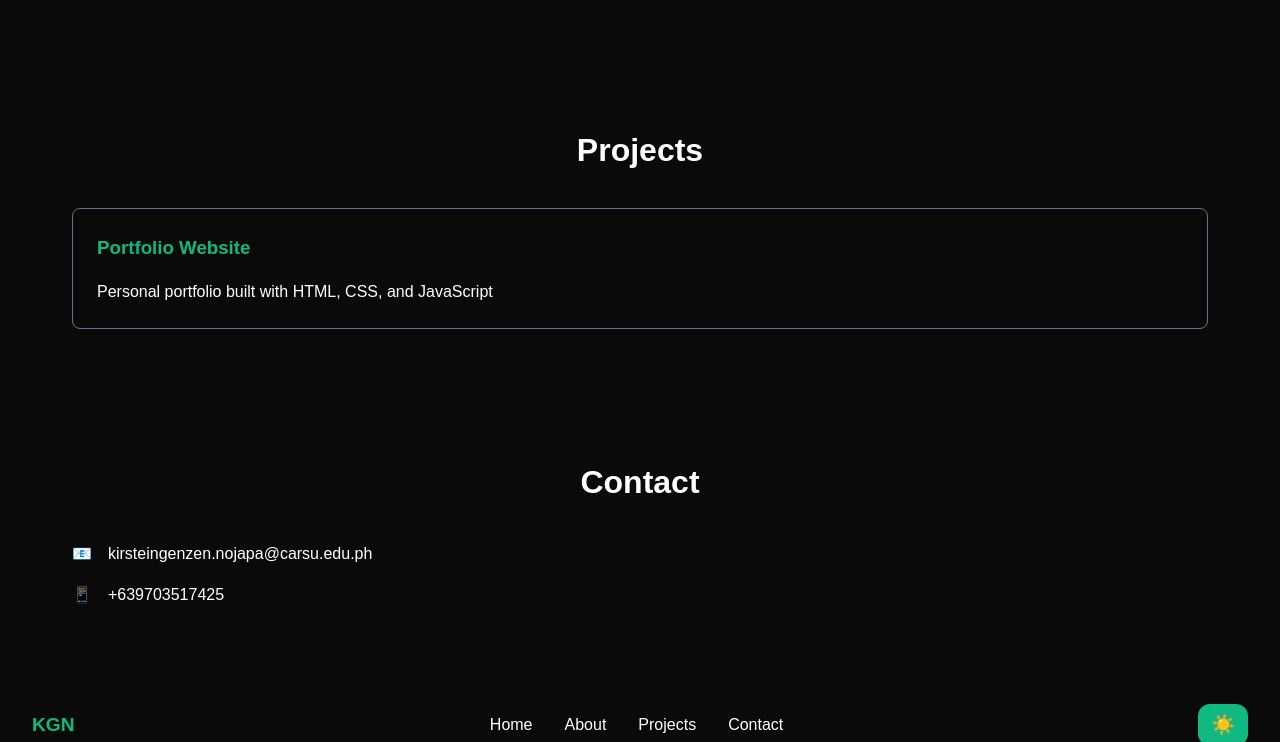
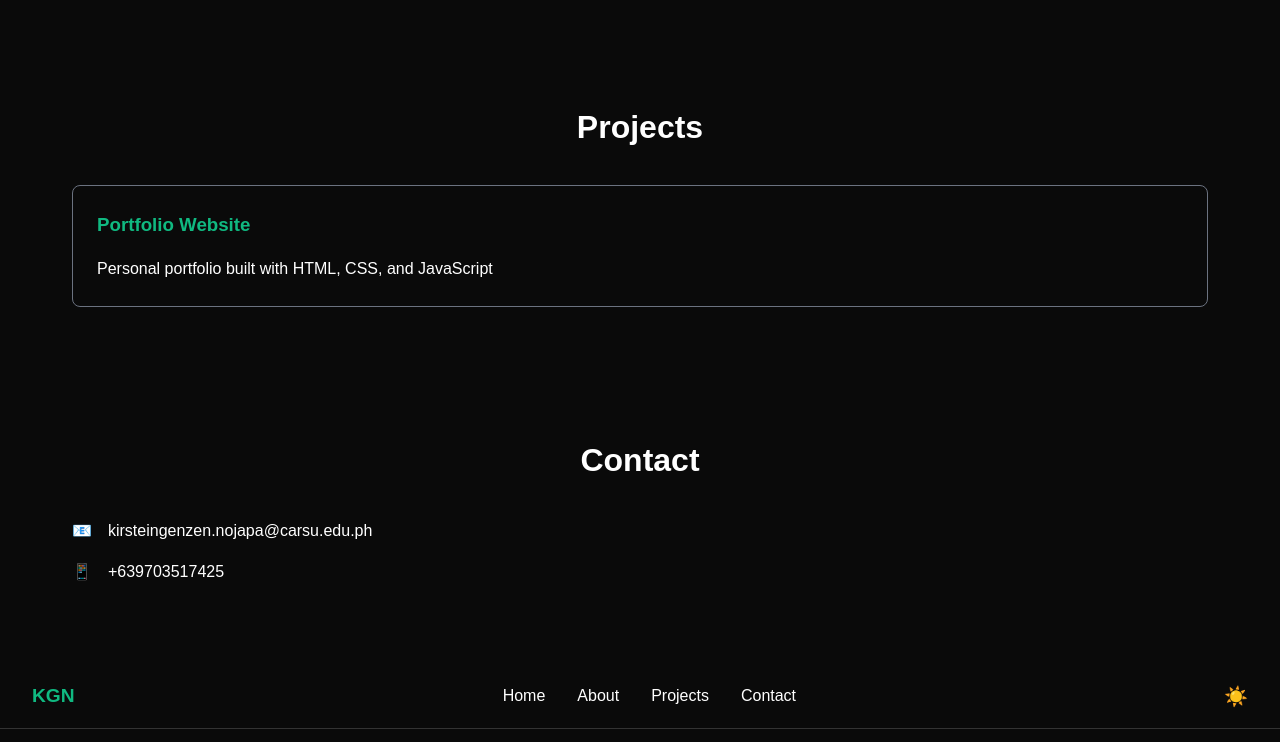
Before and after one commit to kirsteingenzennojapa/Nojapa-Portfolio, a plain HTML site: page index.html in a window 1280 px wide. Shown: the part 2058-2800 px from the top of the page. Drawn offline with Linux system fonts and the light colour scheme.

Commit message:
Update styles.css

```diff
--- a/styles.css
+++ b/styles.css
@@ -4,27 +4,23 @@
   --accent: #059669;
   --secondary: #4b5563;
 }
-
 [data-theme="dark"] {
   --bg: #0a0a0a;
   --text: #ffffff;
   --accent: #10b981;
   --secondary: #6b7280;
 }
-
 [data-theme="light"] {
   --bg: #ffffff;
   --text: #000000;
   --accent: #059669;
   --secondary: #4b5563;
 }
-
 * {
   margin: 0;
   padding: 0;
   box-sizing: border-box;
 }
-
 body {
   font-family: Arial, sans-serif;
   background: var(--bg);
@@ -32,73 +28,53 @@ body {
   line-height: 1.6;
   transition: all 0.3s;
 }
-
 nav {
   display: flex;
   justify-content: space-between;
   align-items: center;
   padding: 1rem 2rem;
-  border-bottom: 1px solid var(--secondary);
+  border-bottom: 1px solid #333;
 }
-
 .logo {
   font-size: 1.2rem;
   font-weight: bold;
   color: var(--accent);
 }
-
 .nav-links {
   display: flex;
   list-style: none;
   gap: 2rem;
 }
-
 .nav-links a {
   color: var(--text);
   text-decoration: none;
 }
-
 .theme-toggle {
-  background: var(--accent);
+  background: none;
   border: none;
   font-size: 1.2rem;
   cursor: pointer;
-  color: #fff;
-  padding: 0.6rem 0.8rem;
-  border-radius: 12px;
-  transition: all 0.3s ease;
 }
-
-.theme-toggle:hover {
-  background: #047857;
-  transform: scale(1.05);
-}
-
 section {
   padding: 4rem 2rem;
   max-width: 1200px;
   margin: 0 auto;
 }
-
 .hero {
   text-align: center;
 }
-
 .hero h1 {
   font-size: 2.5rem;
   margin-bottom: 1rem;
 }
-
 .name {
   color: var(--accent);
 }
-
 .subtitle {
   color: var(--secondary);
   font-size: 1.2rem;
   margin-bottom: 1rem;
 }
-
 .btn-primary {
   background: var(--accent);
   color: white;
@@ -108,45 +84,38 @@ section {
   display: inline-block;
   margin: 1rem 0.5rem;
 }
-
 .about-grid {
   display: grid;
   grid-template-columns: repeat(auto-fit, minmax(250px, 1fr));
   gap: 2rem;
   margin-top: 2rem;
 }
-
 .card {
   background: var(--bg);
   padding: 1.5rem;
   border-radius: 8px;
   border: 1px solid var(--secondary);
 }
-
 .projects-grid {
   display: grid;
   grid-template-columns: repeat(auto-fit, minmax(300px, 1fr));
   gap: 2rem;
   margin-top: 2rem;
 }
-
 .contact-info {
   margin-top: 2rem;
 }
-
 .contact-item {
   display: flex;
   align-items: center;
   gap: 1rem;
   margin: 1rem 0;
 }
-
 h2 {
   font-size: 2rem;
   margin-bottom: 1rem;
   text-align: center;
 }
-
 h3 {
   color: var(--accent);
   margin-bottom: 1rem;
```
